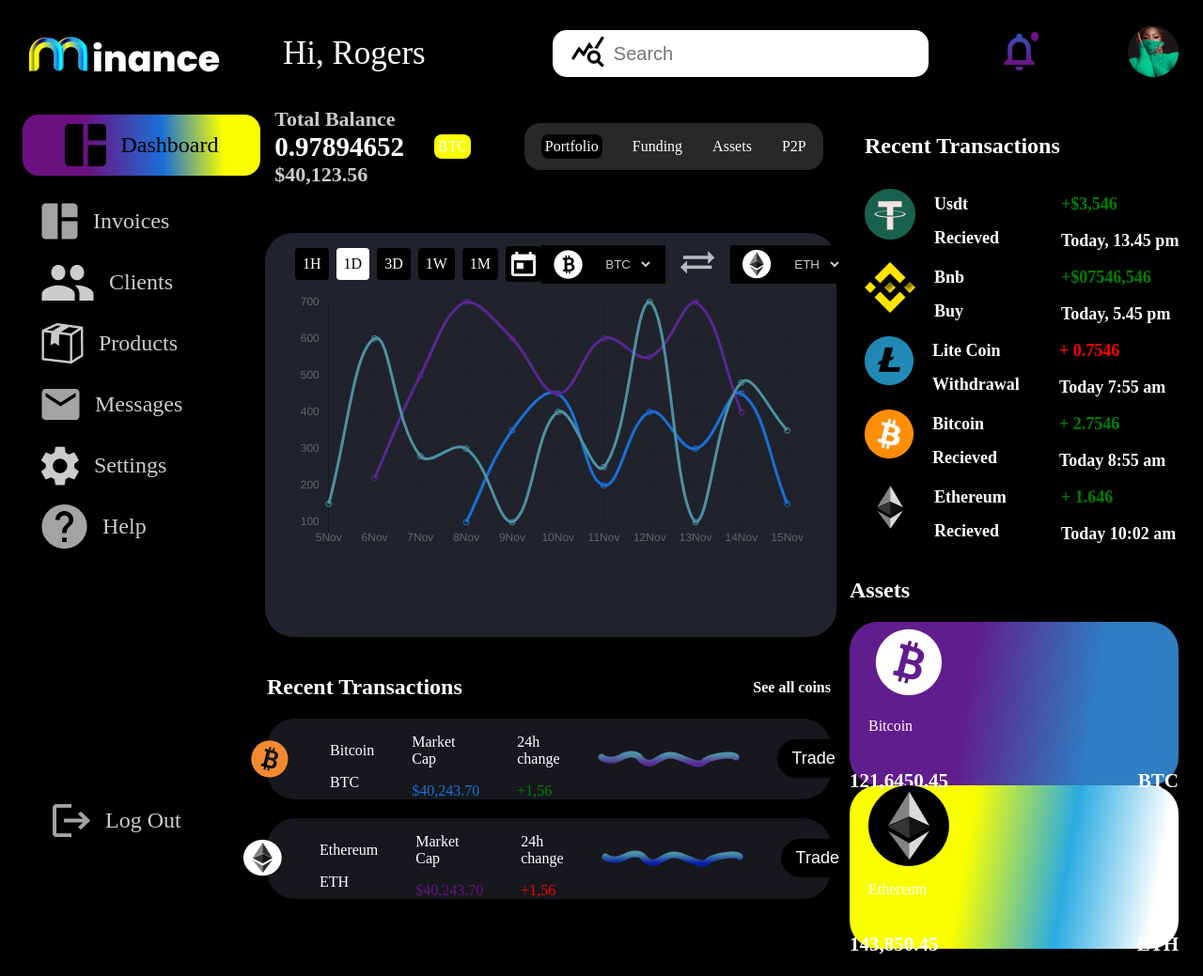
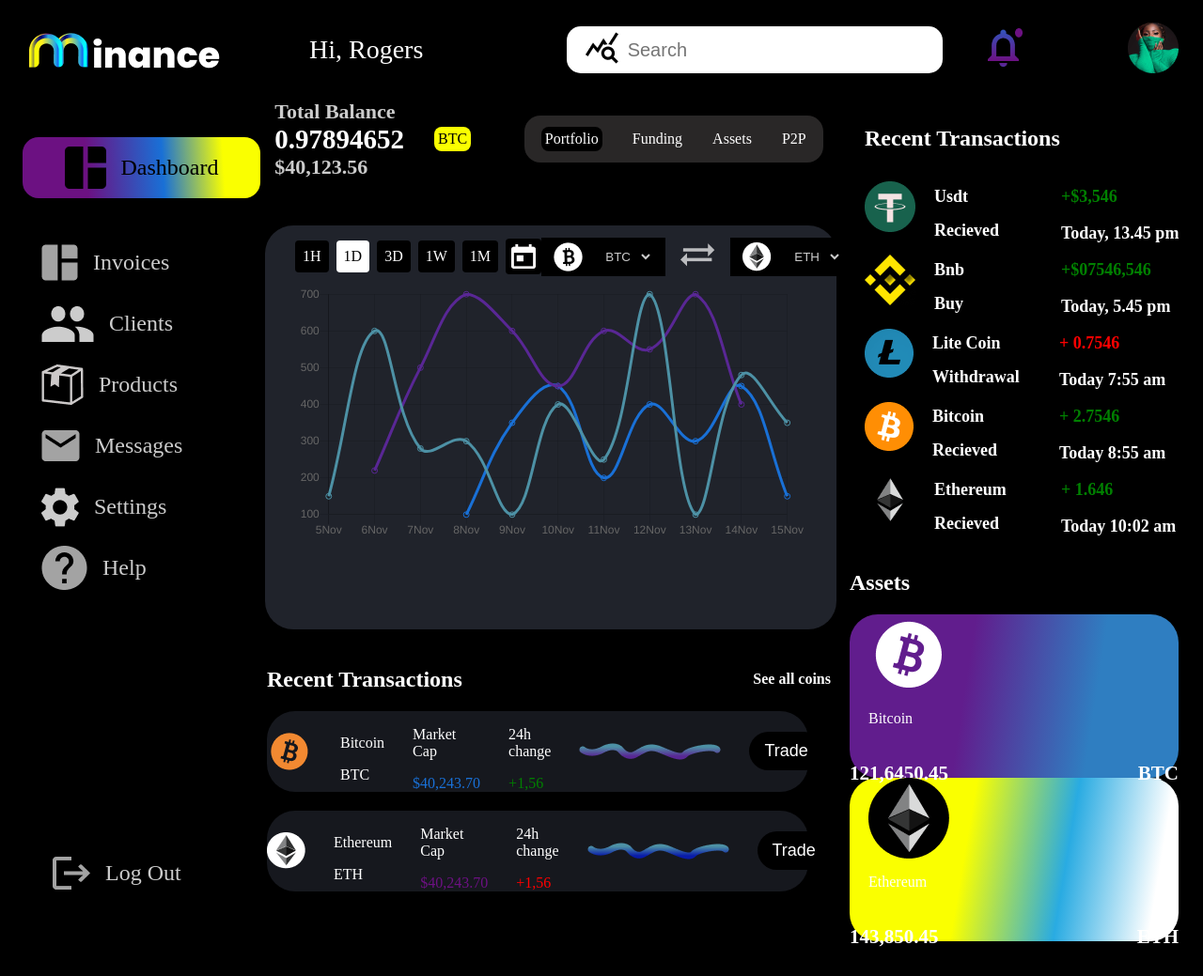
Before and after one commit to aarena18/Dashboard-integration, a website: page index.html in a window 1280 px wide. Shown: the whole page at 94% size. Drawn offline with nearby package versions, Linux system fonts and the light colour scheme.

Commit message:
:lipstick:

```diff
--- a/style/sass/_header.scss
+++ b/style/sass/_header.scss
@@ -9,10 +9,10 @@
       display: flex;
       flex-direction: row;
       align-items: center;
-      gap: 20px;
+      gap: 48px;
 
       h1 {
-        font-size: 35px;
+        font-size: 28px;
         font-weight: 500;
         color: #fff;
       }
@@ -20,9 +20,9 @@
     ul {
       display: flex;
       list-style: none;
-      justify-content: space-between;
+      justify-content: flex-start;
       align-items: center;
-      gap: 80px;
+      gap: 48px;
 
       h1 {
         font-size: 35px;
--- a/style/sass/_left-side-nav.scss
+++ b/style/sass/_left-side-nav.scss
@@ -4,9 +4,10 @@
   display: flex;
   flex-direction: column;
   justify-content: space-between;
+  gap: 160px;
   float: left;
   .container {
-    margin-top: 16px;
+    margin-top: 48px;
     height: 65px;
     width: 253px;
     border-radius: 17px;
@@ -28,7 +29,7 @@
     }
   }
   .middle-container {
-    margin-top: 16px;
+    margin-top: 36px;
     margin-left: 20px;
     .el-li {
       height: 65px;
@@ -51,6 +52,7 @@
     width: 253px;
     border-radius: 17px;
     margin-left: 48px;
+    margin-top: 100px;
     display: flex;
     align-items: center;
     gap: 16px;
--- a/style/sass/_middle-bottom.scss
+++ b/style/sass/_middle-bottom.scss
@@ -3,6 +3,7 @@
     color: #fff;
 
     .top-content {
+
       margin: 20px 20px 0;
       display: flex;
       justify-content: space-between;
@@ -13,13 +14,16 @@
     }
 
     .content {
+      width: 90%;
       display: flex;
       align-items: center;
-      justify-content: center;
-      gap: 40px;
+      justify-content: space-around;
+      gap: 30px;
       background-color: rgba(32, 35, 43, 0.7);
       margin: 0 20px 20px;
       border-radius: 30px;
+
+
 
       button {
         background-color: #000;
--- a/style/sass/_middle-top.scss
+++ b/style/sass/_middle-top.scss
@@ -26,7 +26,7 @@
     background-color: #faff00;
     padding: 4px;
     border-radius: 8px;
-    color: #fff;
+    color: #000;
   }
 
   .sub-content p {
```
Also changed, not shown: style/index.css, 1 other file.
